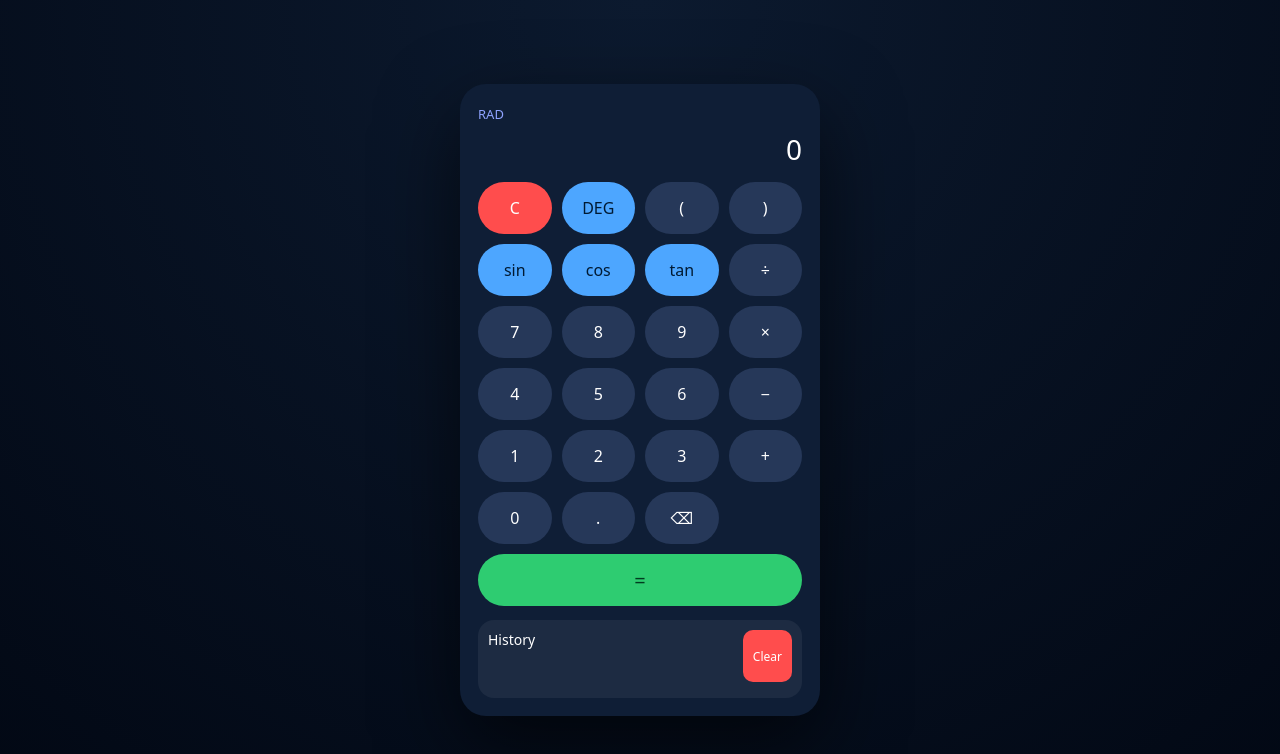
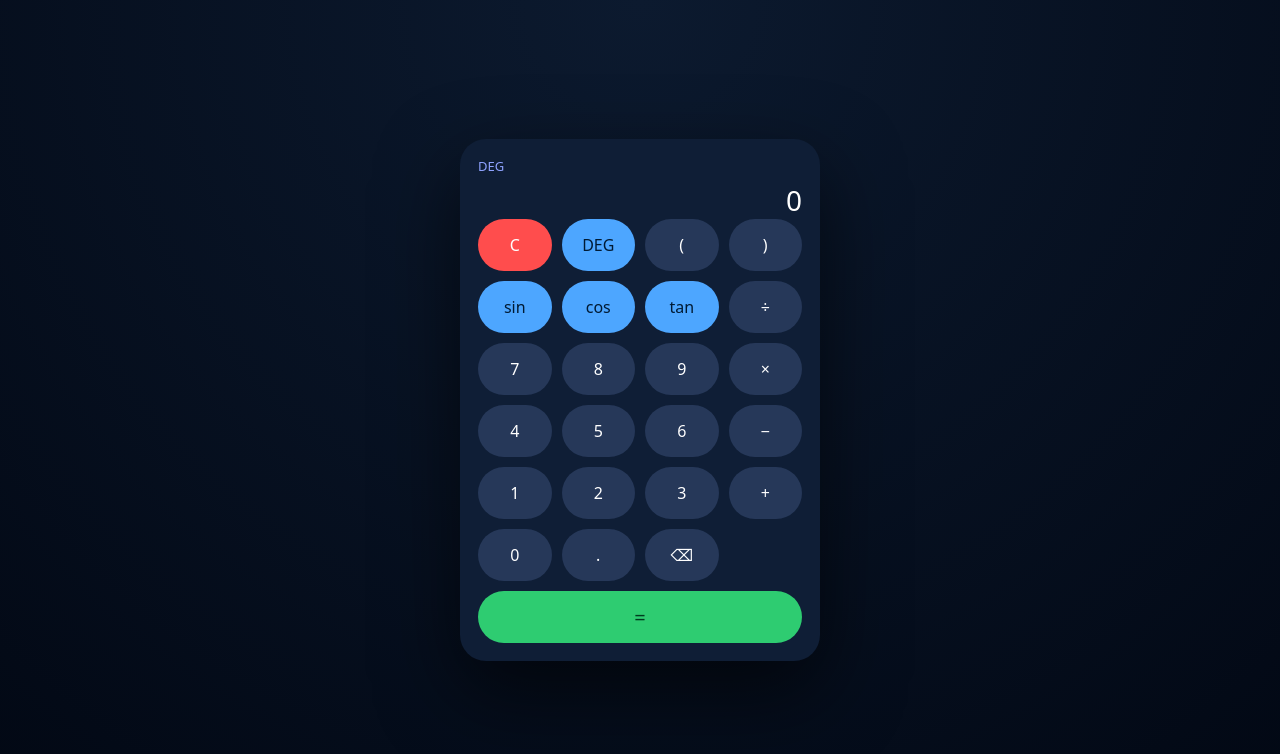
Before and after one commit to siddharthakaithwar-sys/ultimate-calculator-engine, a plain HTML site: page index.html in a window 1280 px wide. Drawn offline with Linux system fonts and the light colour scheme.

Commit message:
Refactor calculator layout and remove history section
Updated the calculator layout by modifying the display section and removing the history section.

```diff
--- a/index.html
+++ b/index.html
@@ -4,17 +4,20 @@
   <meta charset="UTF-8" />
   <meta name="viewport" content="width=device-width, initial-scale=1.0"/>
   <title>Ultimate Calculator</title>
+
   <link rel="stylesheet" href="style.css" />
 </head>
 <body>
 
 <div class="calculator">
 
-  <div class="top">
-    <span id="mode">RAD</span>
-    <div id="display">0</div>
+  <!-- DISPLAY -->
+  <div class="display-box">
+    <div class="mode" id="mode">DEG</div>
+    <div class="display" id="display">0</div>
   </div>
 
+  <!-- BUTTONS (unchanged structure) -->
   <div class="buttons">
     <button class="danger" onclick="clearAll()">C</button>
     <button class="blue" onclick="toggleDeg()">DEG</button>
@@ -47,17 +50,8 @@
     <button class="equals" onclick="calculate()">=</button>
   </div>
 
-  <!-- HISTORY -->
-  <div class="history">
-    <div class="history-header">
-      <span>History</span>
-      <button onclick="clearHistory()">Clear</button>
-    </div>
-    <ul id="historyList"></ul>
-  </div>
-
 </div>
 
-<script src="app.js"></script>
+<script type="module" src="app.js"></script>
 </body>
 </html>
```
